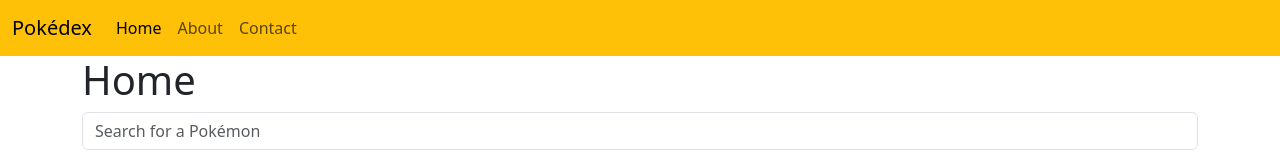
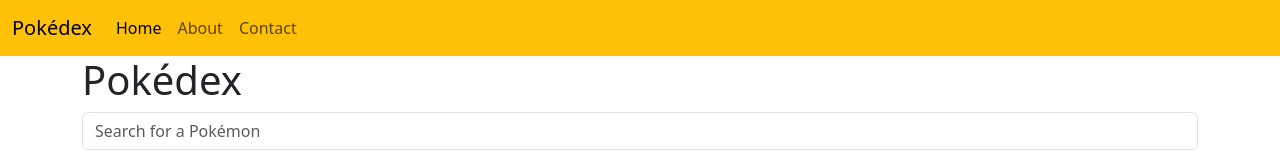
Before and after one commit to warderer/intro-react-g39a, a React (Vite) app in the folder 05-poke-bootstrap/: page / in a window 1280 px wide. Shown: the top 160 px of the page. Built offline with nearby package versions, Linux system fonts and the light colour scheme; no server answers.

Commit message:
✨ Netlify deploy

```diff
--- a/05-poke-bootstrap/src/pages/Home.jsx
+++ b/05-poke-bootstrap/src/pages/Home.jsx
@@ -24,7 +24,7 @@
 
   return (
     <div className='container'>
-      <h1>Home</h1>
+      <h1>Pokédex</h1>
 
       <form className='form-inline w-100 mb-3'>
         <input
```
Also changed, not shown: 1 other file (tests, documents, lock files or other folders).
